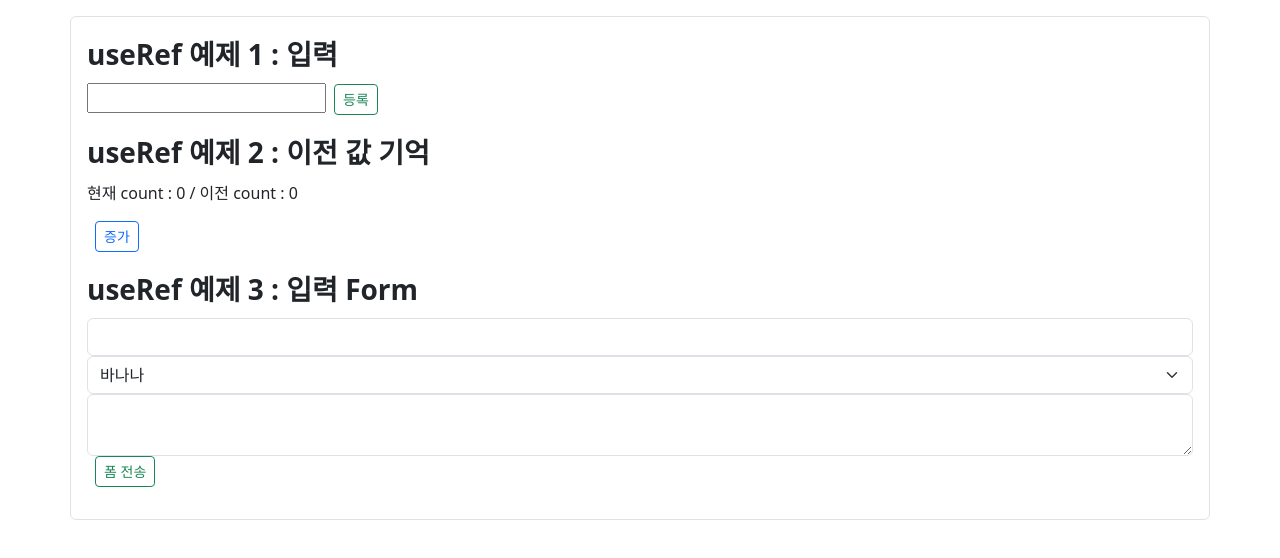
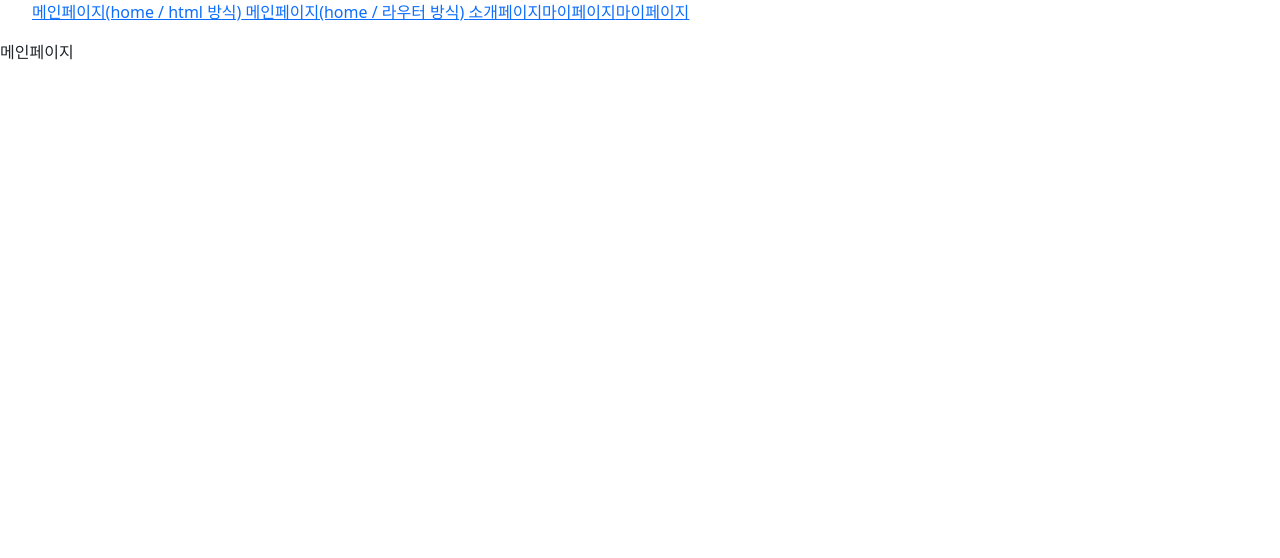
Before and after one commit to OngTK/Fullstack_Spring2, a React (Vite) app in the folder src/main/reactapp/: page / in a window 1280 px wide. Shown: the top 558 px of the page. Built offline with nearby package versions, Linux system fonts and the light colour scheme.

Commit message:
250922_1224 라우터

```diff
--- a/src/main/reactapp/package.json
+++ b/src/main/reactapp/package.json
@@ -14,7 +14,8 @@
     "bootstrap": "^5.3.8",
     "react": "^19.1.1",
     "react-bootstrap": "^2.10.10",
-    "react-dom": "^19.1.1"
+    "react-dom": "^19.1.1",
+    "react-router-dom": "^7.9.1"
   },
   "devDependencies": {
     "@eslint/js": "^9.33.0",
--- /dev/null
+++ b/src/main/reactapp/src/example/day04_250922/Component12.jsx
@@ -0,0 +1,63 @@
+import { BrowserRouter, Link, Route, Routes, useSearchParams } from 'react-router-dom'
+
+/**
+ *      1. 라우터 라이브러리 설치
+ *          npmjs.com
+ *      2. 터미널 ` npm i react-router-dom `
+ */
+
+// [-] 메인페이지
+function Home(prpos) {
+    return (<> 메인페이지 </>)
+}
+
+// [-] 소개 페이지
+function About(props) {
+    return (<> 소개 페이지 </>)
+}
+
+// [3] 마이페이지 컴포넌트
+// QueryString 매개변수 전달
+function MyPage(props) {
+    const [searchParams] = useSearchParams();           // const [searchParams] = useSearchParams();    queryString구조분해
+    const name = searchParams.get('name')               // const 매개변수명 = searchParams.get('매개변수')
+    const age = searchParams.get('age')
+
+    return (<>
+        <div>마이페이지
+            <p>이름 : {name}</p>
+            <p>나이 : {age}</p>
+        </div>
+    </>)
+}
+
+// [1] 라우터
+// 하나의 컴포넌트에 여러 컴포넌트를 연결하여 사용하는 구조
+// 가상의 URL을 만들어서 서로 연결
+
+export default function Component12(prpos) {
+
+    return (<>
+        <BrowserRouter>
+            <ul>
+                <a href="/"> 메인페이지(home / html 방식)</a>
+
+                {/* [1.2] 가상의 URL로 이동할 때는 <a> 이 아닌 <Link>을 사용 = 화면 깜빡임 없이 이동이 가능 */}
+                <Link to="/"> 메인페이지(home / 라우터 방식) </Link>
+                <Link to='/about'>소개페이지</Link>
+                <Link to='/mypage'>마이페이지</Link>
+                <Link to='/mypage?name=배두훈&age=40'>마이페이지</Link>
+            </ul>
+
+            {/* [1.1] 가상 URL 생성 후 매핑할 컴포넌트를 정의
+            <Route path='가상URL' element={<연결 컴포넌트/>}>
+            */}
+            <Routes>
+                <Route path='/' element={<Home />}> </Route>
+                <Route path='/about' element={<About />}></Route>
+                <Route path='/mypage' element={<MyPage/>}/>
+            </Routes>
+
+        </BrowserRouter>
+    </>)
+}
--- a/src/main/reactapp/src/main.jsx
+++ b/src/main/reactapp/src/main.jsx
@@ -89,5 +89,8 @@ const create = createRoot(root);
 // create.render(<Evaluation/>)
 
 // 2025.09.22 day04 =====================================================
-import Conponent11 from './example/day04_250922/Component11';
-create.render(<Conponent11/>)
+// import Conponent11 from './example/day04_250922/Component11';
+// create.render(<Conponent11/>)
+
+import Conponent12 from './example/day04_250922/Component12';
+create.render(<Conponent12/>)
```
Also changed, not shown: 2 other files (tests, documents, lock files or other folders).
